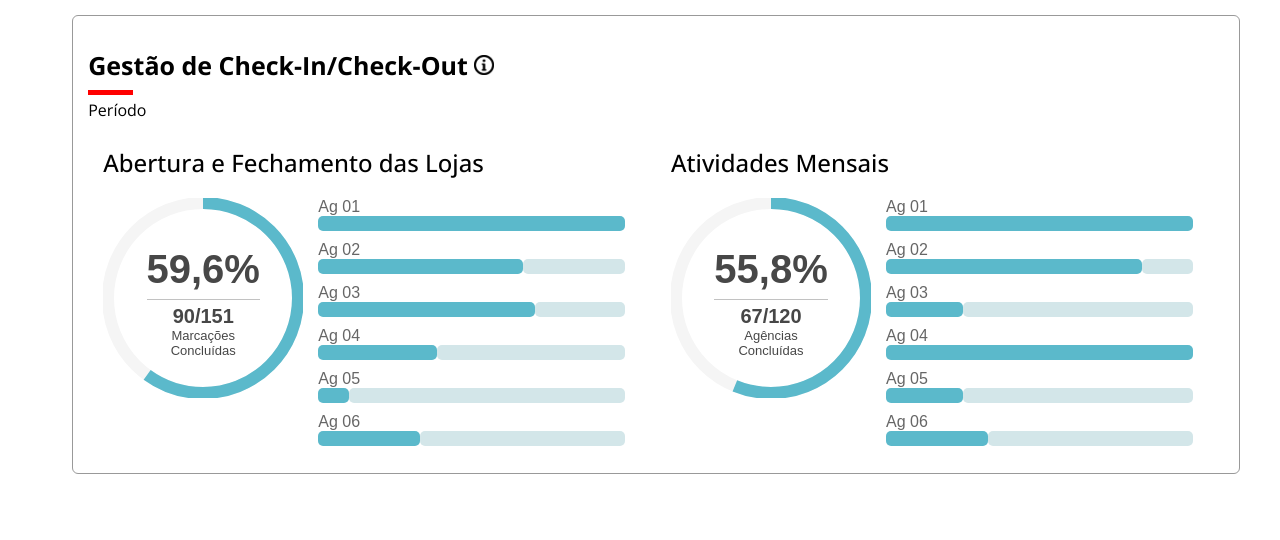
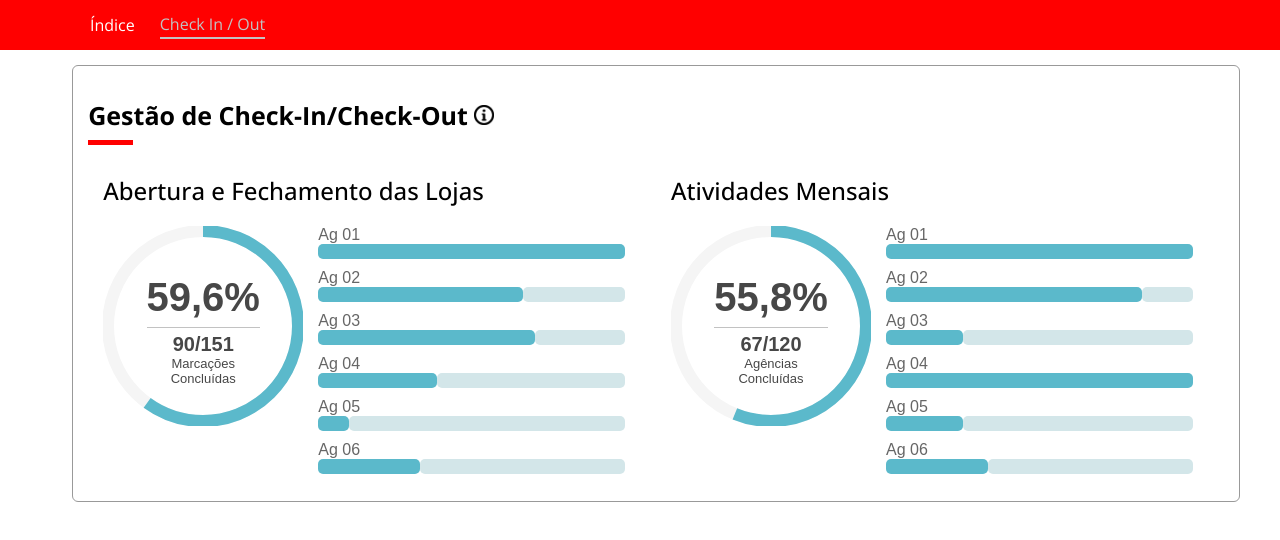
Before and after one commit to mikeoliveira/desafio-first, an Angular app: page /check-in-check-out in a window 1280 px wide. Shown: the top 540 px of the page. Built offline with nearby package versions, Linux system fonts and the light colour scheme; data requests are answered from the project's data file; a web font is replaced by a local one.

Commit message:
feat(create-navbar): criado elemento navbar para facilitar a navegação entre telas

```diff
--- a/src/app/app.component.html
+++ b/src/app/app.component.html
@@ -1,3 +1,4 @@
+<app-navbar></app-navbar>
 <div class="container">
   <router-outlet></router-outlet>
 </div>
--- a/src/app/app.module.ts
+++ b/src/app/app.module.ts
@@ -7,9 +7,10 @@ import { HttpClientModule } from '@angular/common/http';
 import { ManagerCheckInOutComponent } from './manager-check-in-out/manager-check-in-out.component';
 import { SharedModule } from './share/share.module';
 import { DotToCommaPipe } from './share/pipes/dot-to-comma.pipe';
+import { NavbarComponent } from './navbar/navbar.component';
 
 @NgModule({
-  declarations: [AppComponent, ManagerCheckInOutComponent],
+  declarations: [AppComponent, ManagerCheckInOutComponent, NavbarComponent],
   imports: [BrowserModule, AppRoutingModule, HttpClientModule, SharedModule],
   providers: [DotToCommaPipe],
   bootstrap: [AppComponent],
--- a/src/app/manager-check-in-out/manager-check-in-out.component.html
+++ b/src/app/manager-check-in-out/manager-check-in-out.component.html
@@ -6,7 +6,7 @@
           Gestão de Check-In/Check-Out <span class="icon-circle-info"></span>
           <span class="line"></span>
         </h1>
-        <div class="filter-calendar">Período</div>
+        <!-- <div class="filter-calendar">Período</div> -->
       </div>
     </div>
     <div class="box-body__container">
--- /dev/null
+++ b/src/app/navbar/navbar.component.html
@@ -0,0 +1,13 @@
+<div class="navbar">
+  <div class="navbar__container">
+    <a class="navbar-link" routerLink="/indice" routerLinkActive="active"
+      >Índice</a
+    >
+    <a
+      class="navbar-link"
+      routerLink="/check-in-check-out"
+      routerLinkActive="active">
+      Check In / Out</a
+    >
+  </div>
+</div>
--- /dev/null
+++ b/src/app/navbar/navbar.component.scss
@@ -0,0 +1,32 @@
+@import '../../assets/style/settings/colors';
+.navbar {
+  height: 50px;
+  width: 100%;
+  background-color: $color-red;
+  &__container {
+    display: flex;
+    flex-direction: row;
+    justify-content: flex-start;
+    width: 1100px;
+    margin: 0 auto;
+    align-content: flex-start;
+    flex-wrap: wrap;
+    align-items: center;
+    height: 100%;
+    line-height: 50px;
+  }
+  &-link {
+    margin-right: 25px;
+    text-decoration: none;
+    color: $color-white;
+    &:hover {
+      color: $color-gray-1;
+      cursor: pointer;
+    }
+    &.active {
+      color: $color-gray-1;
+      line-height: 25px;
+      border-bottom: 2px solid $color-gray-1;
+    }
+  }
+}
--- a/src/styles.scss
+++ b/src/styles.scss
@@ -1,4 +1,8 @@
 /* You can add global styles to this file, and also import other style files */
+
+body {
+  margin: 0;
+}
 
 @import 'assets/style/settings/_colors';
 @import 'assets/style/components/title';
```
Also changed, not shown: src/app/navbar/navbar.component.ts (added, +8 -0 lines), 2 other files (tests, documents, lock files or other folders).
